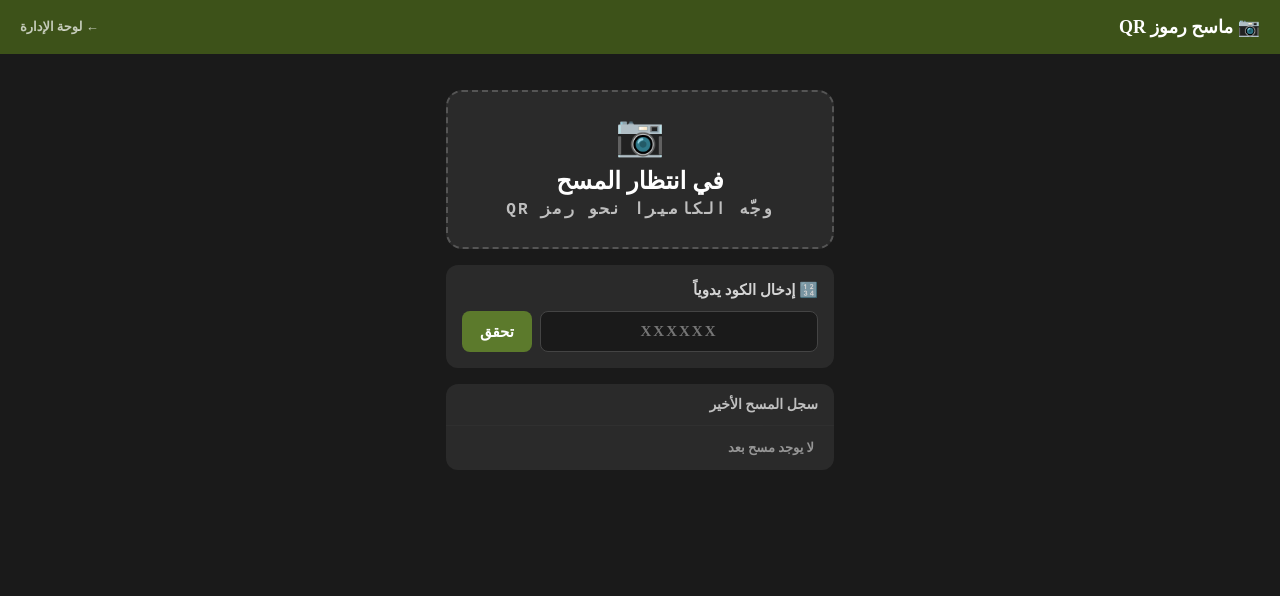
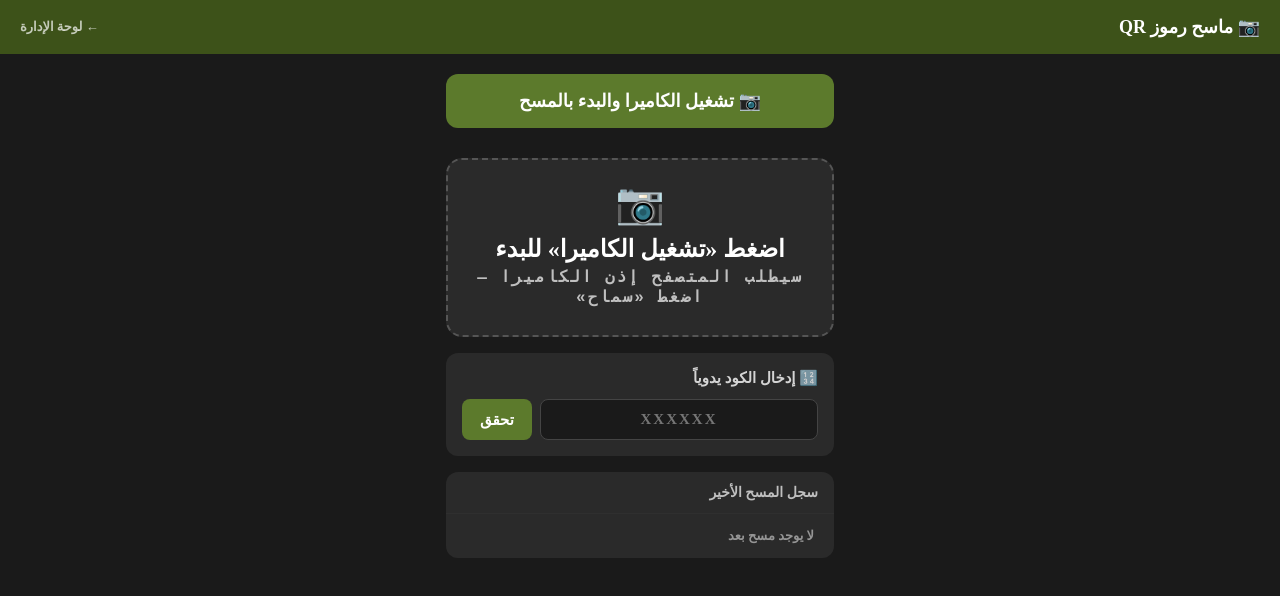
Before and after one commit to maan991xx-coder/wedding, a plain HTML site: page scanner.html in a window 1280 px wide. Drawn offline with Linux system fonts and the light colour scheme.

Commit message:
Update scanner.html

```diff
--- a/scanner.html
+++ b/scanner.html
@@ -88,12 +88,20 @@
 
 <div class="scanner-wrap">
 
+  <button id="start-cam-btn" onclick="startScanner()" style="width:100%;padding:16px;background:var(--green,#5c7a2c);color:white;border:none;border-radius:12px;font-family:'Amiri Quran','Amiri',serif;font-size:18px;font-weight:700;cursor:pointer;margin-bottom:14px;display:flex;align-items:center;justify-content:center;gap:8px">
+    📷 تشغيل الكاميرا والبدء بالمسح
+  </button>
+
+  <button id="stop-cam-btn" onclick="stopScanner()" style="display:none;width:100%;padding:12px;background:#c0392b;color:white;border:none;border-radius:12px;font-family:'Amiri Quran','Amiri',serif;font-size:15px;font-weight:700;cursor:pointer;margin-bottom:14px">
+    ⏹️ إيقاف الكاميرا
+  </button>
+
   <div id="reader"></div>
 
   <div class="result-card idle" id="result-card">
     <div class="result-icon" id="result-icon">📷</div>
-    <div class="result-name" id="result-name">في انتظار المسح</div>
-    <div class="result-code" id="result-code">وجّه الكاميرا نحو رمز QR</div>
+    <div class="result-name" id="result-name">اضغط «تشغيل الكاميرا» للبدء</div>
+    <div class="result-code" id="result-code">سيطلب المتصفح إذن الكاميرا — اضغط «سماح»</div>
     <div class="result-msg" id="result-msg"></div>
   </div>
 
@@ -143,20 +151,51 @@ async function callScript(params, attempts) {
   throw lastErr;
 }
 
-// ── Init Scanner ──
-function initScanner() {
-  scanner = new Html5Qrcode('reader');
-  Html5Qrcode.getCameras().then(cameras => {
-    if (!cameras.length) { showResult('error','❌','لا يوجد كاميرا','تعذّر الوصول إلى الكاميرا'); return; }
-    // Prefer back camera
-    const cam = cameras.find(c => c.label.toLowerCase().includes('back')) || cameras[cameras.length-1];
-    scanner.start(
-      cam.id,
-      { fps:10, qrbox:{width:250,height:250} },
+// ── Start Scanner (triggered by user tap → required for camera permission) ──
+async function startScanner() {
+  // HTTPS check — camera only works on https or localhost
+  if (location.protocol !== 'https:' && location.hostname !== 'localhost') {
+    showResult('error','🔒','يجب فتح الموقع عبر HTTPS','الكاميرا لا تعمل إلا على رابط آمن (https)');
+    return;
+  }
+
+  const startBtn = document.getElementById('start-cam-btn');
+  const stopBtn = document.getElementById('stop-cam-btn');
+  startBtn.disabled = true;
+  showResult('idle','⏳','جاري تشغيل الكاميرا...','اضغط «سماح» عند ظهور طلب الإذن');
+
+  try {
+    scanner = new Html5Qrcode('reader');
+    // facingMode:environment يطلب الكاميرا الخلفية ويُظهر طلب الإذن مباشرة
+    await scanner.start(
+      { facingMode: 'environment' },
+      { fps: 10, qrbox: { width: 250, height: 250 } },
       onScanSuccess,
-      () => {} // ignore errors
+      () => {} // تجاهل أخطاء عدم العثور على رمز
     );
-  }).catch(() => showResult('error','❌','خطأ','لم يُسمح بالوصول إلى الكاميرا'));
+    startBtn.style.display = 'none';
+    stopBtn.style.display = 'block';
+    showResult('idle','📷','الكاميرا جاهزة','وجّه الكاميرا نحو رمز QR الضيف');
+  } catch (err) {
+    startBtn.disabled = false;
+    const msg = String(err || '');
+    if (msg.includes('NotAllowedError') || msg.includes('Permission')) {
+      showResult('error','🚫','تم رفض إذن الكاميرا','افتح إعدادات المتصفح واسمح بالكاميرا لهذا الموقع ثم أعد المحاولة');
+    } else if (msg.includes('NotFoundError') || msg.includes('no camera')) {
+      showResult('error','❌','لا توجد كاميرا','تأكد من وجود كاميرا في الجهاز');
+    } else {
+      showResult('error','⚠️','تعذّر تشغيل الكاميرا','جرّب الإدخال اليدوي للكود بالأسفل');
+    }
+  }
+}
+
+// ── Stop Scanner ──
+async function stopScanner() {
+  try { if (scanner) { await scanner.stop(); scanner.clear(); } } catch(e) {}
+  document.getElementById('start-cam-btn').style.display = 'block';
+  document.getElementById('start-cam-btn').disabled = false;
+  document.getElementById('stop-cam-btn').style.display = 'none';
+  showResult('idle','📷','تم إيقاف الكاميرا','اضغط «تشغيل الكاميرا» للبدء مجدداً');
 }
 
 // ── QR Scan Success ──
@@ -238,8 +277,8 @@ function addToLog(emoji, name, status) {
     </div>`).join('');
 }
 
-// Start
-window.addEventListener('load', initScanner);
+// لا نشغّل الكاميرا تلقائياً — يجب نقرة المستخدم لطلب الإذن
+// المستخدم يضغط زر «تشغيل الكاميرا»
 </script>
 </body>
 </html>
```
